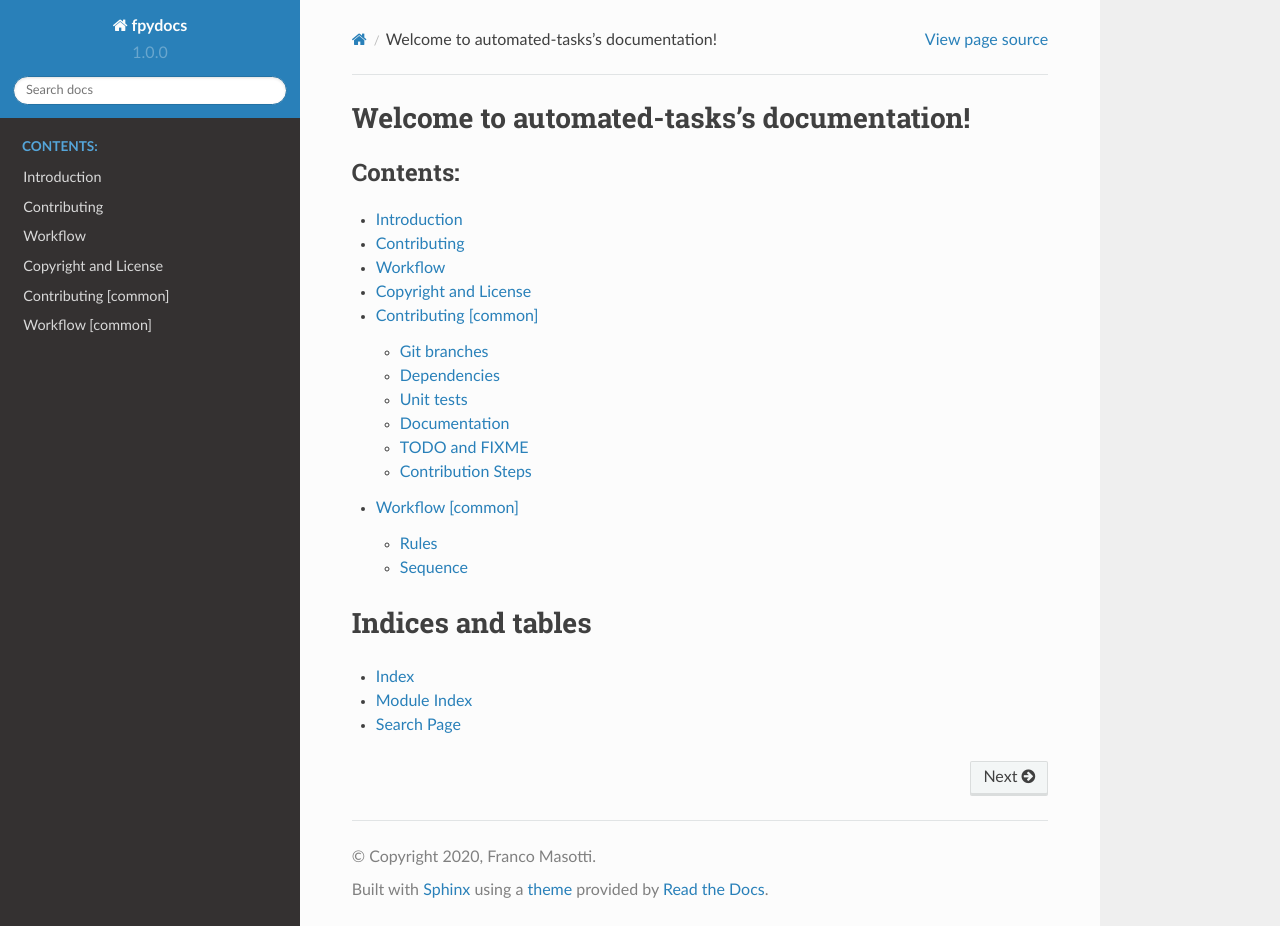
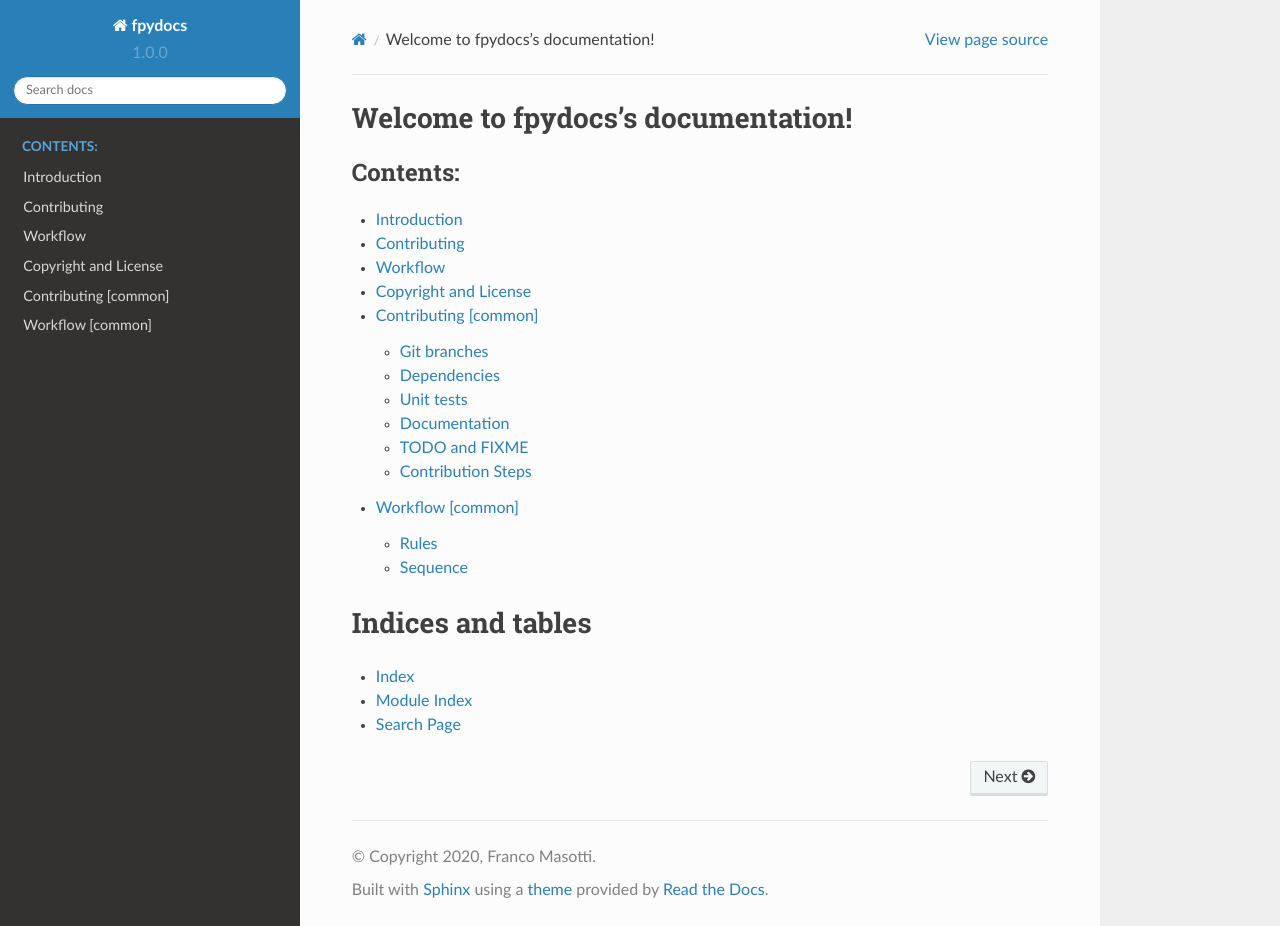
Before and after one commit to frnmst/fpydocs, a Sphinx documentation site: the page built from docs/index.rst, in a window 1280 px wide and 926 px high. Built offline with Sphinx 7.4.7 and the Read the Docs theme 2.0.0, drawn with Linux system fonts in a browser that asks for light colours.

Commit message:
Fixed title.

```diff
--- a/docs/index.rst
+++ b/docs/index.rst
@@ -3,8 +3,8 @@
    You can adapt this file completely to your liking, but it should at least
    contain the root `toctree` directive.
 
-Welcome to automated-tasks's documentation!
-===========================================
+Welcome to fpydocs's documentation!
+===================================
 
 .. toctree::
    :maxdepth: 2
```
